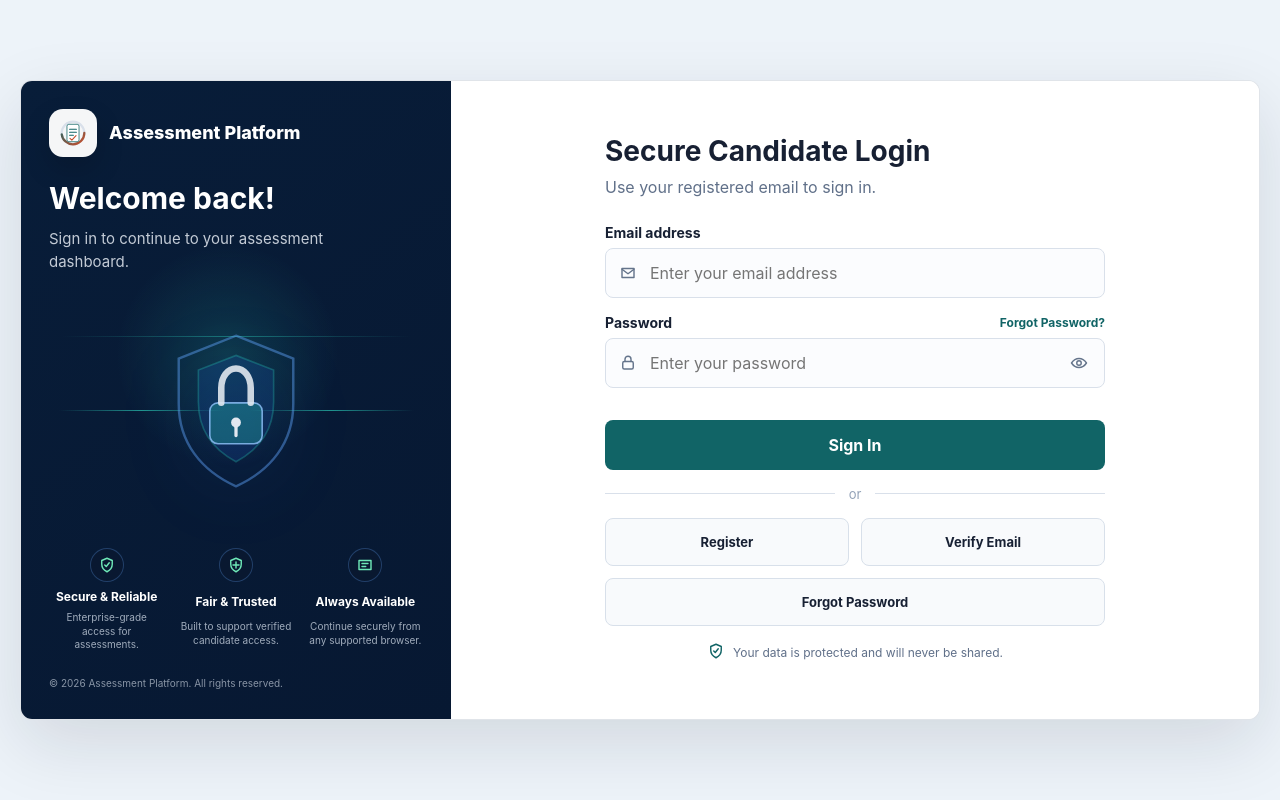
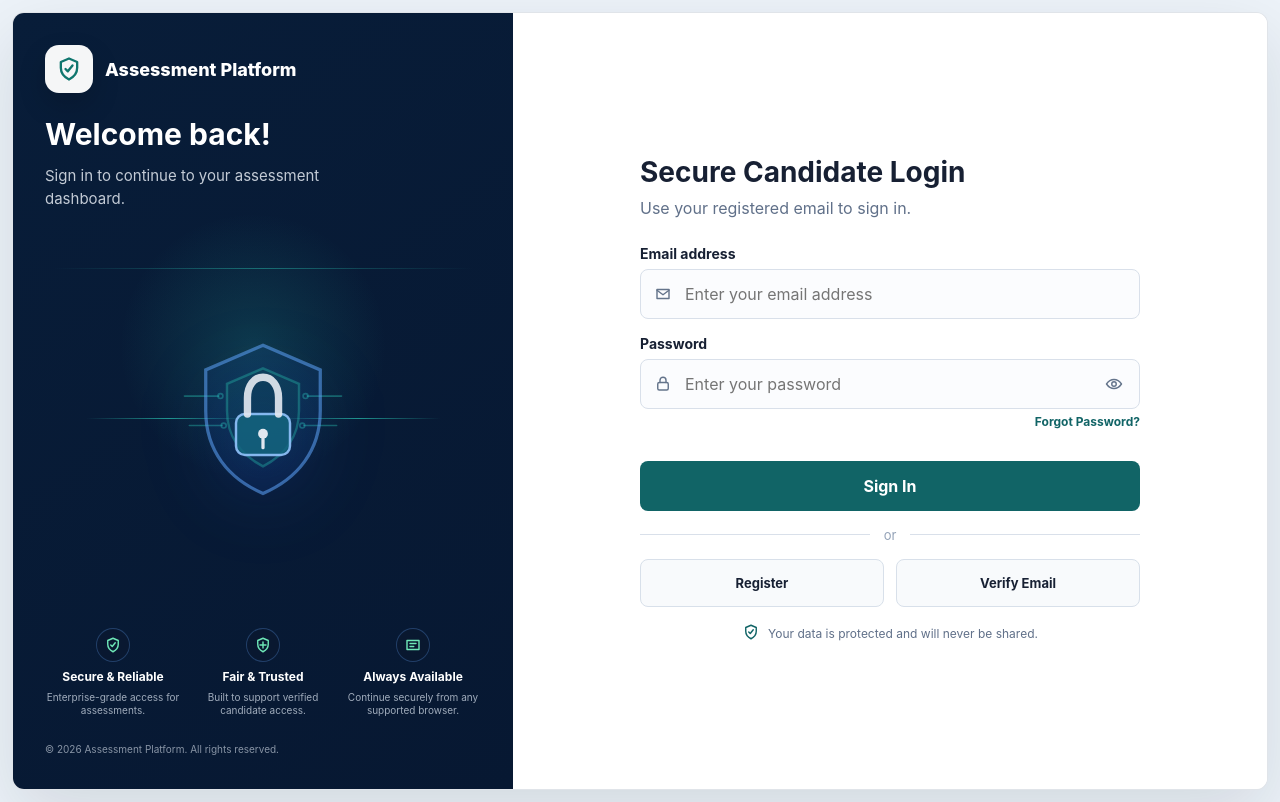
Before and after one commit to lubercypal/assessment, a PHP site: page /login in a window 1280 px wide. Run offline with PHP 8.4, Linux system fonts and the light colour scheme.

Commit message:
new login look

```diff
--- a/assets/css/app.css
+++ b/assets/css/app.css
@@ -63,15 +63,15 @@ a {
 
 .login-page {
     place-items: center;
-    padding: 18px;
+    padding: 12px;
     background: #edf3f9;
 }
 
 .login-shell {
-    width: min(1240px, 100%);
-    min-height: 610px;
+    width: min(1440px, calc(100vw - 24px));
+    min-height: calc(100vh - 24px);
     display: grid;
-    grid-template-columns: minmax(360px, 430px) minmax(0, 1fr);
+    grid-template-columns: minmax(380px, 500px) minmax(0, 1fr);
     border: 1px solid rgba(145, 158, 177, 0.28);
     border-radius: 12px;
     overflow: hidden;
@@ -84,8 +84,8 @@ a {
     display: grid;
     grid-template-rows: auto auto 1fr auto auto;
     gap: 24px;
-    min-height: 610px;
-    padding: 28px;
+    min-height: calc(100vh - 24px);
+    padding: 32px;
     overflow: hidden;
     background:
         radial-gradient(circle at 48% 43%, rgba(45, 212, 191, 0.16), transparent 26%),
@@ -126,9 +126,14 @@ a {
     box-shadow: 0 12px 28px rgba(0, 0, 0, 0.16);
 }
 
-.login-brand-icon img {
-    width: 34px;
-    height: 34px;
+.login-brand-icon svg {
+    width: 28px;
+    height: 28px;
+    fill: none;
+    stroke: #0f766e;
+    stroke-width: 2;
+    stroke-linecap: round;
+    stroke-linejoin: round;
 }
 
 .login-welcome-copy {
@@ -183,6 +188,50 @@ a {
     width: 180px;
     height: 180px;
     filter: drop-shadow(0 18px 35px rgba(37, 99, 235, 0.28));
+}
+
+.shield-lines {
+    fill: none;
+    stroke: rgba(45, 212, 191, 0.36);
+    stroke-width: 2;
+    stroke-linecap: round;
+}
+
+.shield-outer {
+    fill: rgba(37, 99, 235, 0.08);
+    stroke: rgba(96, 165, 250, 0.55);
+    stroke-width: 4;
+}
+
+.shield-inner {
+    fill: rgba(15, 118, 110, 0.12);
+    stroke: rgba(45, 212, 191, 0.32);
+    stroke-width: 3;
+}
+
+.shield-lock-body {
+    fill: rgba(20, 102, 128, 0.82);
+    stroke: rgba(147, 197, 253, 0.9);
+    stroke-width: 3;
+}
+
+.shield-lock-arc {
+    fill: none;
+    stroke: rgba(226, 232, 240, 0.92);
+    stroke-width: 9;
+    stroke-linecap: round;
+}
+
+.shield-key {
+    fill: none;
+    stroke: #e2e8f0;
+    stroke-width: 4;
+    stroke-linecap: round;
+}
+
+circle.shield-key {
+    fill: #e2e8f0;
+    stroke: none;
 }
 
 .login-trust-grid {
@@ -291,6 +340,13 @@ a {
     font-weight: 700;
 }
 
+.login-forgot-link {
+    justify-self: end;
+    margin-top: -2px;
+    font-size: 12px;
+    font-weight: 750;
+}
+
 .login-input-wrap {
     position: relative;
 }
@@ -354,12 +410,12 @@ a {
     background: var(--line);
 }
 
-.login-links-three {
-    grid-template-columns: repeat(3, minmax(0, 1fr));
+.login-links-two {
+    grid-template-columns: repeat(2, minmax(0, 1fr));
     gap: 12px;
 }
 
-.login-links-three > :nth-child(3) {
+.login-links-two > :nth-child(3) {
     grid-column: auto;
 }
 
@@ -1065,7 +1121,7 @@ body.session-open {
         font-size: 26px;
     }
 
-    .login-links-three {
+    .login-links-two {
         grid-template-columns: 1fr;
     }
 
--- a/login.php
+++ b/login.php
@@ -5,7 +5,7 @@
     <meta charset="utf-8">
     <meta name="viewport" content="width=device-width, initial-scale=1">
     <title>Login | Assessment Platform</title>
-    <link rel="icon" href="assets/img/assessment-loader.svg" type="image/svg+xml">
+    <link rel="icon" href="assets/img/assessment-shield.svg" type="image/svg+xml">
     <link rel="stylesheet" href="assets/css/app.css">
 </head>
 <body class="auth-page login-page">
@@ -19,7 +19,12 @@
     <main class="login-shell" aria-label="Assessment login">
         <section class="login-brand-panel">
             <div class="login-brand-lockup">
-                <span class="login-brand-icon"><img src="assets/img/assessment-loader.svg" alt="" aria-hidden="true"></span>
+                <span class="login-brand-icon" aria-hidden="true">
+                    <svg viewBox="0 0 24 24">
+                        <path d="M12 3l7 3v5c0 5-3 8-7 10-4-2-7-5-7-10V6l7-3z"/>
+                        <path d="M9 12l2 2 4-5"/>
+                    </svg>
+                </span>
                 <span>Assessment Platform</span>
             </div>
 
@@ -30,12 +35,22 @@
 
             <div class="login-shield-visual" aria-hidden="true">
                 <svg viewBox="0 0 220 220">
-                    <path d="M110 18l70 28v55c0 48-28 82-70 101-42-19-70-53-70-101V46l70-28z" fill="none" stroke="rgba(96, 165, 250, 0.45)" stroke-width="3"/>
-                    <path d="M110 42l46 18v39c0 34-18 58-46 73-28-15-46-39-46-73V60l46-18z" fill="rgba(37, 99, 235, 0.14)" stroke="rgba(45, 212, 191, 0.28)" stroke-width="2"/>
-                    <rect x="78" y="100" width="64" height="50" rx="10" fill="rgba(45, 212, 191, 0.28)" stroke="rgba(147, 197, 253, 0.8)" stroke-width="2"/>
-                    <path d="M92 100V82c0-14 8-24 18-24s18 10 18 24v18" fill="none" stroke="rgba(226, 232, 240, 0.9)" stroke-width="8" stroke-linecap="round"/>
-                    <circle cx="110" cy="124" r="6" fill="#e2e8f0"/>
-                    <path d="M110 130v10" stroke="#e2e8f0" stroke-width="4" stroke-linecap="round"/>
+                    <g class="shield-lines">
+                        <path d="M14 82h42"/>
+                        <path d="M164 82h42"/>
+                        <path d="M20 118h40"/>
+                        <path d="M160 118h40"/>
+                        <circle cx="58" cy="82" r="3"/>
+                        <circle cx="162" cy="82" r="3"/>
+                        <circle cx="62" cy="118" r="3"/>
+                        <circle cx="158" cy="118" r="3"/>
+                    </g>
+                    <path class="shield-outer" d="M110 20l70 30v50c0 49-28 83-70 101-42-18-70-52-70-101V50l70-30z"/>
+                    <path class="shield-inner" d="M110 48l44 19v33c0 31-17 54-44 68-27-14-44-37-44-68V67l44-19z"/>
+                    <rect class="shield-lock-body" x="77" y="104" width="66" height="50" rx="11"/>
+                    <path class="shield-lock-arc" d="M91 104V84c0-15 8-25 19-25s19 10 19 25v20"/>
+                    <circle class="shield-key" cx="110" cy="128" r="6"/>
+                    <path class="shield-key" d="M110 134v11"/>
                 </svg>
             </div>
 
@@ -82,10 +97,7 @@
                     </div>
                 </div>
                 <div class="field login-field">
-                    <div class="field-heading">
-                        <label for="loginPassword">Password</label>
-                        <a href="forgot-password">Forgot Password?</a>
-                    </div>
+                    <label for="loginPassword">Password</label>
                     <div class="login-input-wrap">
                         <span class="login-input-icon" aria-hidden="true">
                             <svg viewBox="0 0 24 24"><rect x="5" y="10" width="14" height="10" rx="2"/><path d="M8 10V7a4 4 0 0 1 8 0v3"/></svg>
@@ -95,6 +107,7 @@
                             <svg viewBox="0 0 24 24" aria-hidden="true"><path d="M2 12s4-6 10-6 10 6 10 6-4 6-10 6S2 12 2 12z"/><circle cx="12" cy="12" r="3"/></svg>
                         </button>
                     </div>
+                    <a class="login-forgot-link" href="forgot-password">Forgot Password?</a>
                 </div>
                 <div id="message" class="message"></div>
                 <div id="throttleMessage" class="message error form-alert hidden" role="alert"></div>
@@ -102,10 +115,9 @@
                     <button type="submit" class="action-wide">Sign In</button>
                 </div>
                 <div class="login-divider"><span>or</span></div>
-                <div class="auth-links auth-links-grid login-links login-links-three">
+                <div class="auth-links auth-links-grid login-links login-links-two">
                     <a href="register" class="action-link secondary">Register</a>
                     <a href="verify-email" class="action-link secondary">Verify Email</a>
-                    <a href="forgot-password" class="action-link secondary">Forgot Password</a>
                 </div>
                 <p class="login-data-note">
                     <span aria-hidden="true">
```
Also changed, not shown: assets/img/assessment-shield.svg (added).
